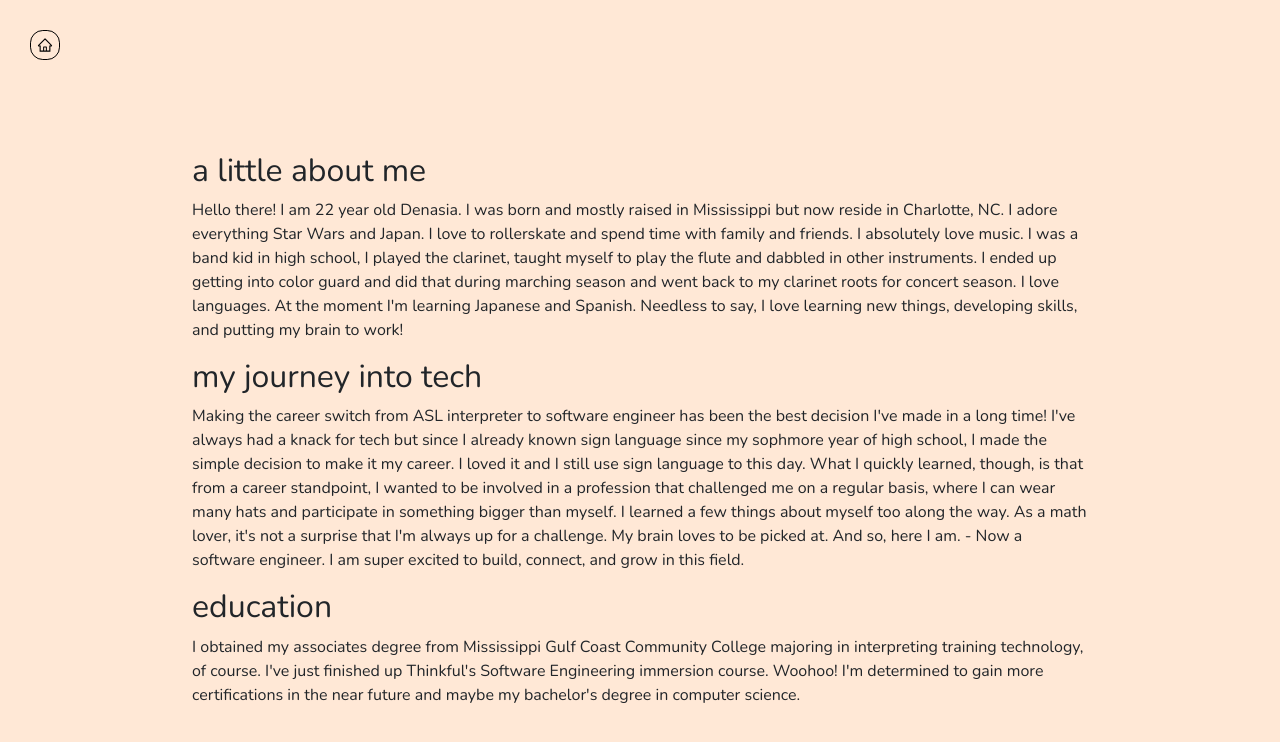
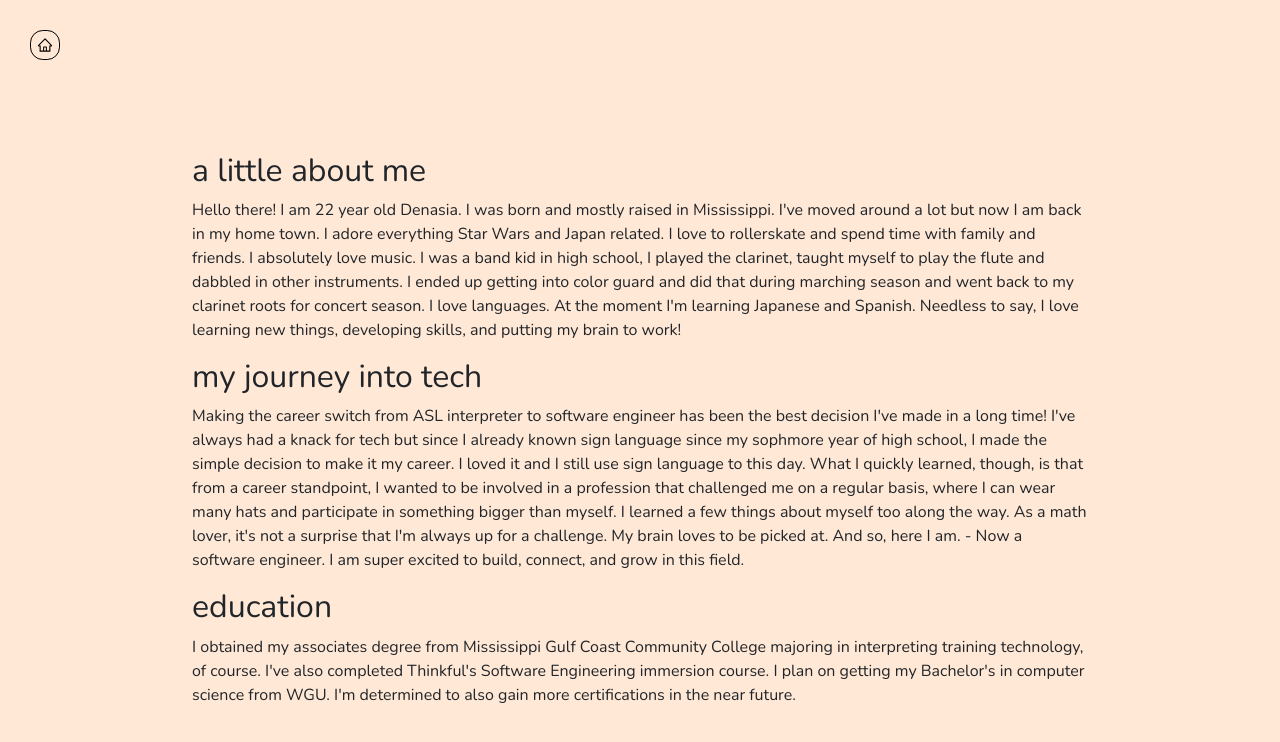
Before and after one commit to djfurniss/portfolio2022, a React (Create React App) app: page /about in a window 1280 px wide. Shown: the top 742 px of the page. Built offline with nearby package versions, Linux system fonts and the light colour scheme.

Commit message:
about me

```diff
--- a/src/about/About.js
+++ b/src/about/About.js
@@ -10,7 +10,7 @@ export default function About(){
             <div className="scroll" id="main">
                 <h2>a little about me</h2>
                 <div>
-                    <p>Hello there! I am 22 year old Denasia. I was born and mostly raised in Mississippi but now reside in Charlotte, NC. I adore everything Star Wars and Japan. I love to rollerskate and spend time with family and friends. I absolutely love music. I was a band kid in high school, I played the clarinet, taught myself to play the flute and dabbled in other instruments. I ended up getting into color guard and did that during marching season and went back to my clarinet roots for concert season. I love languages. At the moment I'm learning Japanese and Spanish. Needless to say, I love learning new things, developing skills, and putting my brain to work!
+                    <p>Hello there! I am 22 year old Denasia. I was born and mostly raised in Mississippi. I've moved around a lot but now I am back in my home town. I adore everything Star Wars and Japan related. I love to rollerskate and spend time with family and friends. I absolutely love music. I was a band kid in high school, I played the clarinet, taught myself to play the flute and dabbled in other instruments. I ended up getting into color guard and did that during marching season and went back to my clarinet roots for concert season. I love languages. At the moment I'm learning Japanese and Spanish. Needless to say, I love learning new things, developing skills, and putting my brain to work!
                     </p>
                 </div>
                 <h2>my journey into tech</h2>
@@ -20,7 +20,7 @@ export default function About(){
                 </div>
                 <h2>education</h2>
                 <div>
-                    <p>I obtained my associates degree from Mississippi Gulf Coast Community College majoring in interpreting training technology, of course. I've just finished up Thinkful's Software Engineering immersion course. Woohoo! I'm determined to gain more certifications in the near future and maybe my bachelor's degree in computer science.
+                    <p>I obtained my associates degree from Mississippi Gulf Coast Community College majoring in interpreting training technology, of course. I've also completed Thinkful's Software Engineering immersion course. I plan on getting my Bachelor's in computer science from WGU. I'm determined to also gain more certifications in the near future.
                     </p>
                 </div>
             </div>
```
